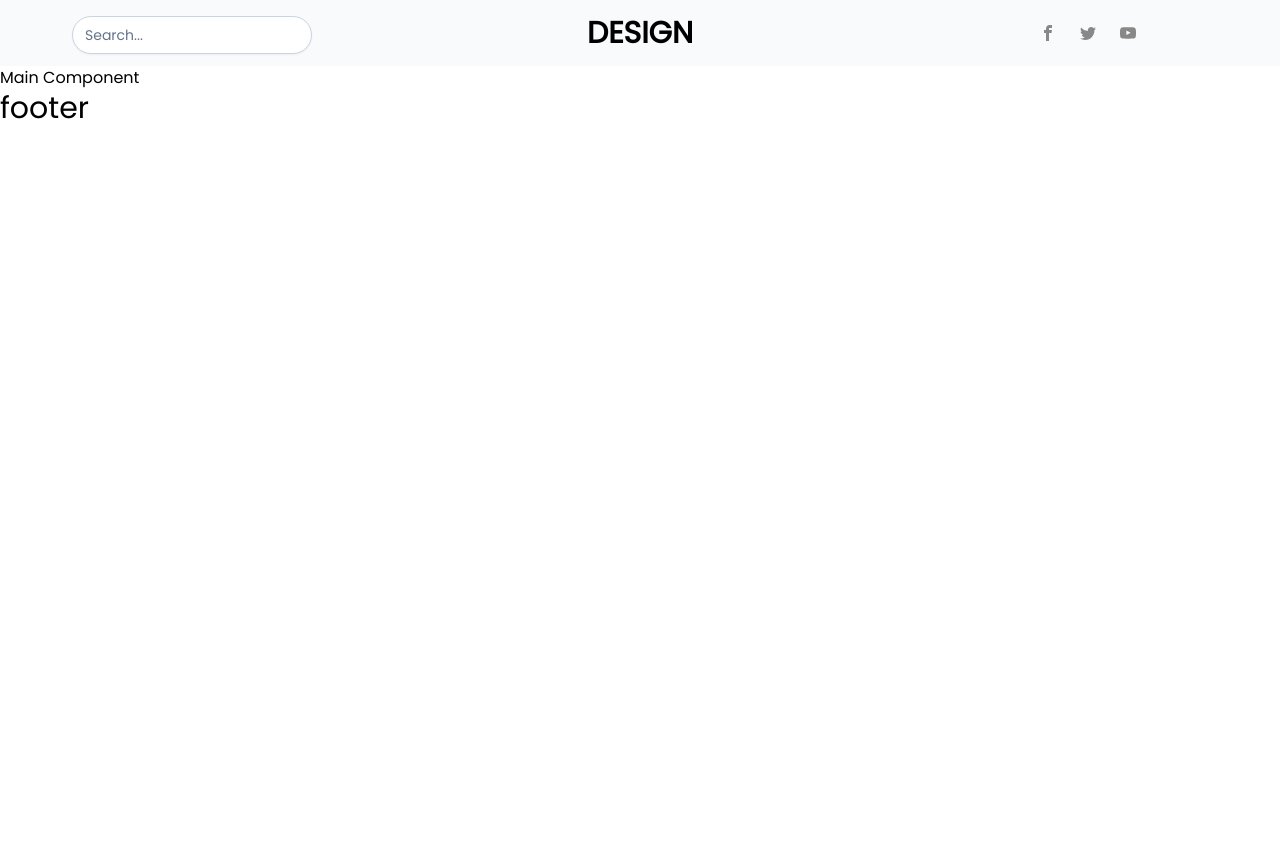
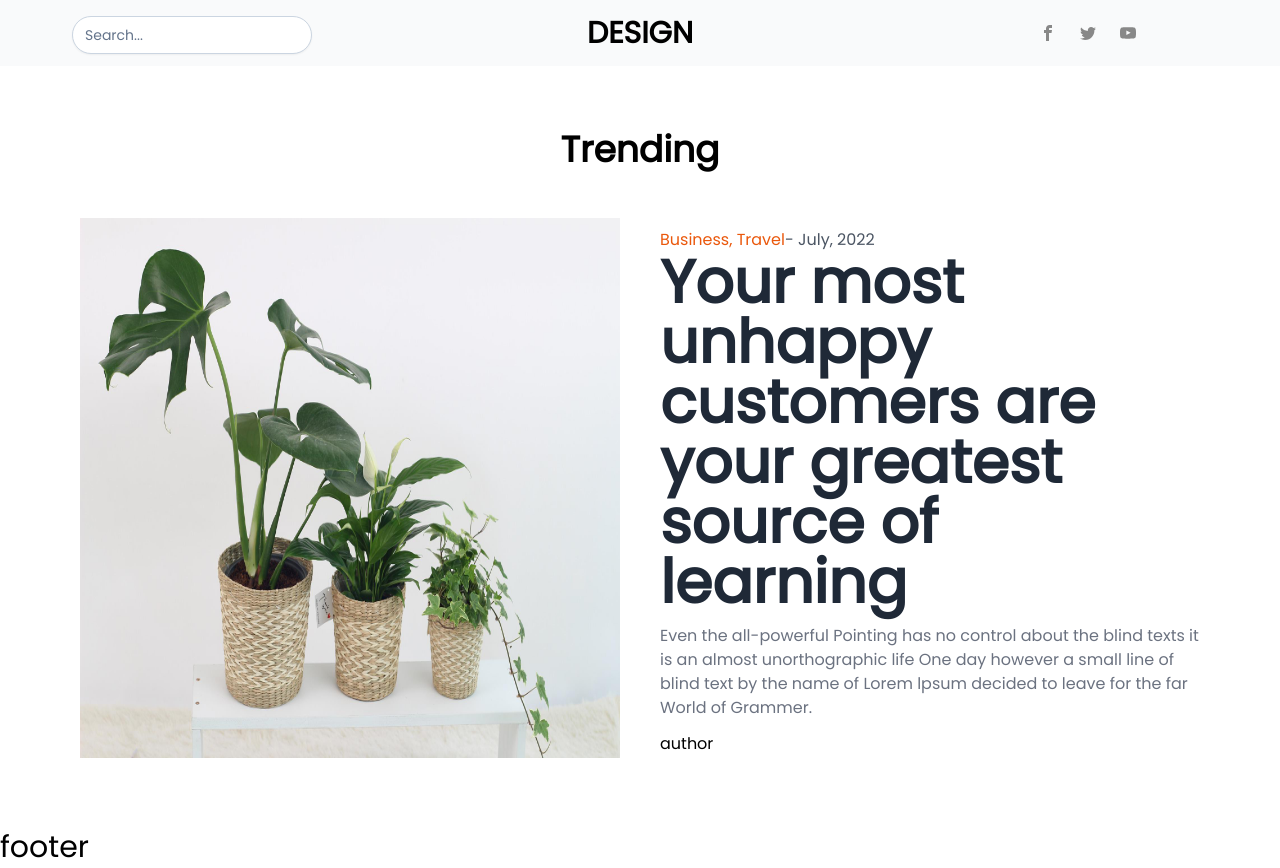
Before and after one commit to taesung1993/next-blog, a Next.js app: page / in a window 1280 px wide. Before the commit the page ends 800 px from the top, so only its background shows below. Built offline with nearby package versions, Linux system fonts and the light colour scheme.

Commit message:
publish initial slide in section1 component

```diff
--- /dev/null
+++ b/components/section1.js
@@ -0,0 +1,49 @@
+import Image from "next/image";
+import Link from "next/link";
+
+export default function section1() {
+  return (
+    <section className="py-16">
+      <div className="container mx-auto md:px-20">
+        <h1 className="font-bold text-4xl pb-12 text-center">Trending</h1>
+        {Slide()}
+      </div>
+    </section>
+  );
+}
+
+function Slide() {
+  return (
+    <div className="grid md:grid-cols-2 gap-10">
+      <div className="image">
+        <Link href={"/"}>
+          <a>
+            <Image src={"/images/banner_img_01.jpg"} width={600} height={600}/>
+          </a>
+        </Link>
+      </div>
+      <div className="info flex flex-col justify-center">
+        <div className="cat">
+          <Link href={"/"}>
+            <a className="text-orange-600 hover:text-orange-800">Business, Travel</a>
+          </Link>
+          <Link href={"/"}>
+            <a className="text-gray-600 hover:text-gray-800">- July, 2022</a>
+          </Link>
+        </div>
+
+        <div className="title">
+          <Link href={"/"}>
+            <a className="text-3xl md:text-6xl font-bold text-gray-800 hover:text-gray-600">
+              Your most unhappy customers are your greatest source of learning
+            </a>
+          </Link>
+        </div>
+        <p className="text-gray-500 py-3">
+          Even the all-powerful Pointing has no control about the blind texts it is an almost unorthographic life One day however a small line of blind text by the name of Lorem lpsum decided to leave for the far World of Grammer.
+        </p>
+        <h1>author</h1>
+      </div>
+    </div>
+  );
+}
--- a/pages/index.js
+++ b/pages/index.js
@@ -1,9 +1,10 @@
 import Format from '../layout/format';
+import Section1 from '../components/section1';
 
 export default function Home() {
   return (
     <Format>
-      <h1>Main Component</h1>
+      <Section1/>
     </Format>
   )
 }
```
Also changed, not shown: public/images/banner_img_01.jpg (added).
